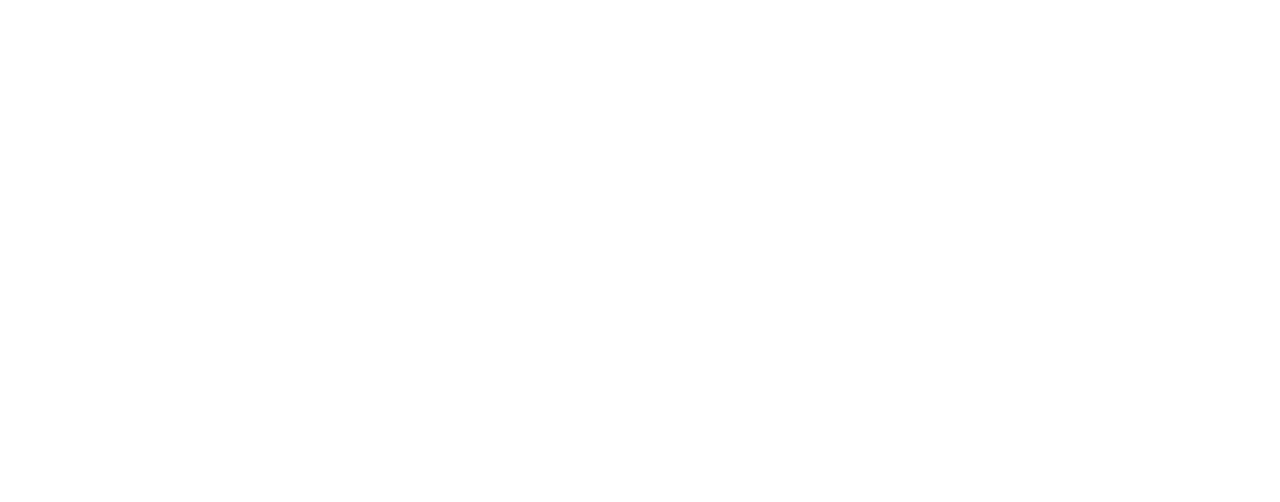
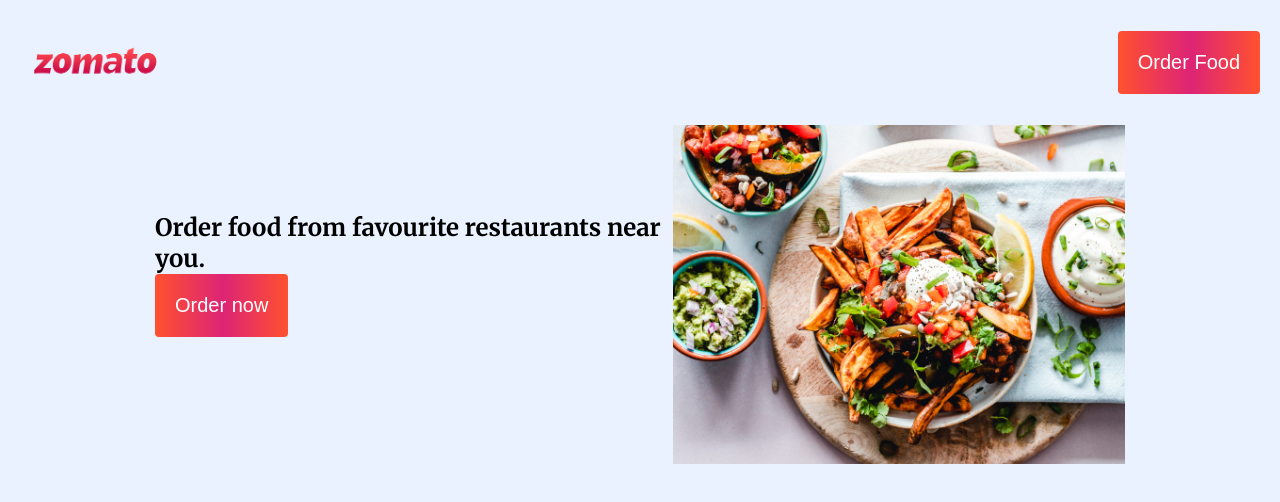
Before and after one commit to Sneha-Jiwtode/Zomato_Front_Page, a plain HTML site: page index.html in a window 1280 px wide. Drawn offline with Linux system fonts and the light colour scheme.

Commit message:
add navbar & hero

```diff
--- a/index.html
+++ b/index.html
@@ -1,12 +1,44 @@
 <!DOCTYPE html>
 <html lang="en">
-<head>
-    <meta charset="UTF-8">
-    <meta http-equiv="X-UA-Compatible" content="IE=edge">
-    <meta name="viewport" content="width=device-width, initial-scale=1.0">
+  <head>
+    <meta charset="UTF-8" />
+    <meta http-equiv="X-UA-Compatible" content="IE=edge" />
+    <meta name="viewport" content="width=device-width, initial-scale=1.0" />
+    <link rel="preconnect" href="https://fonts.googleapis.com" />
+    <link rel="preconnect" href="https://fonts.gstatic.com" crossorigin />
+    <link
+      href="https://fonts.googleapis.com/css2?family=Merriweather:ital,wght@0,300;0,400;0,700;0,900;1,300;1,400;1,700;1,900&display=swap"
+      rel="stylesheet"
+    />
+    <link rel="stylesheet" href="style.css"/>
     <title>Document</title>
-</head>
-<body>
+  </head>
+  <body>
 
-</body>
+    <!-- Navbar -->
+
+    <header>
+      <nav class="navbar">
+        <div class="navbar__brand">
+          <img src="./assets/logo.png" alt="logo" class="navbar__logo"/>
+        </div>
+        <div class="navbar__nav__items">
+          <button class="nav__item button__primary">Order Food</button>
+        </div>
+      </nav>
+    </header>
+
+    <main class="container">
+      <!-- Hero Section -->
+    <section class="hero__container">
+      <div class="hero__image__container">
+        <img class="hero__image" src="./assets/hero.jpg" alt="hero image" />
+      </div>
+      <div class="hero__description">
+        <h1 class="hero__text">Order food from favourite restaurants near you.</h1>
+        <button class="button__primary">Order now</button>
+      </div>
+    </section>
+    </main>
+  </body>
 </html>
--- a/style.css
+++ b/style.css
@@ -0,0 +1,83 @@
+*{
+    margin:0;
+    padding: 0;
+    box-sizing: border-box;  /* To Box Model */
+}
+/* Global */
+body{
+    font-family: "Merriweather", sans-serif;
+    background-color: #ebf2ff;
+    overflow-x: hidden;
+}
+
+.button__primary{
+    background-image: linear-gradient(to right, #ff512f 0%, #dd2476 51%, #ff512f 100% );
+    color: #fff;
+    padding: 12px;
+    border: none;
+    border-radius: 4px;
+}
+
+.container{
+    width: 100%;
+    margin: 0 auto;
+    padding: 0 20px;
+}
+
+.navbar{
+    display: flex;
+    justify-content: space-around;
+    align-items: center;
+    overflow-x: hidden;
+}
+.navbar__brand{
+    width: 82px;
+}
+.navbar__logo{
+    width: 100%;
+}
+
+.hero__container{
+    width: 100%;
+}
+
+.hero__image__container{
+    width: 100%;
+}
+.hero__image{
+    width: 100%;
+}
+
+@media (min-width: 768px) {
+    .navbar{
+        justify-content: space-between;
+        padding: 10px 20px; /* top&bottom  right&left*/
+    }
+    .navbar__brand{
+        width: 150px;
+    }
+    .button__primary{
+        padding: 20px;
+        font-size: 20px;
+    }
+    .hero__container{
+        display: flex;
+        flex-direction: row-reverse;
+        align-items: center;
+        justify-content: space-between;
+        gap: 10px;
+    }
+}
+
+@media (min-width: 1020px){
+    .container{
+        max-width: 1010px;
+    }
+    .hero__image__container{
+        width: 500px;
+        height: 300px;
+    }
+}
+@media (min-width: 1400px) {
+
+}
```
